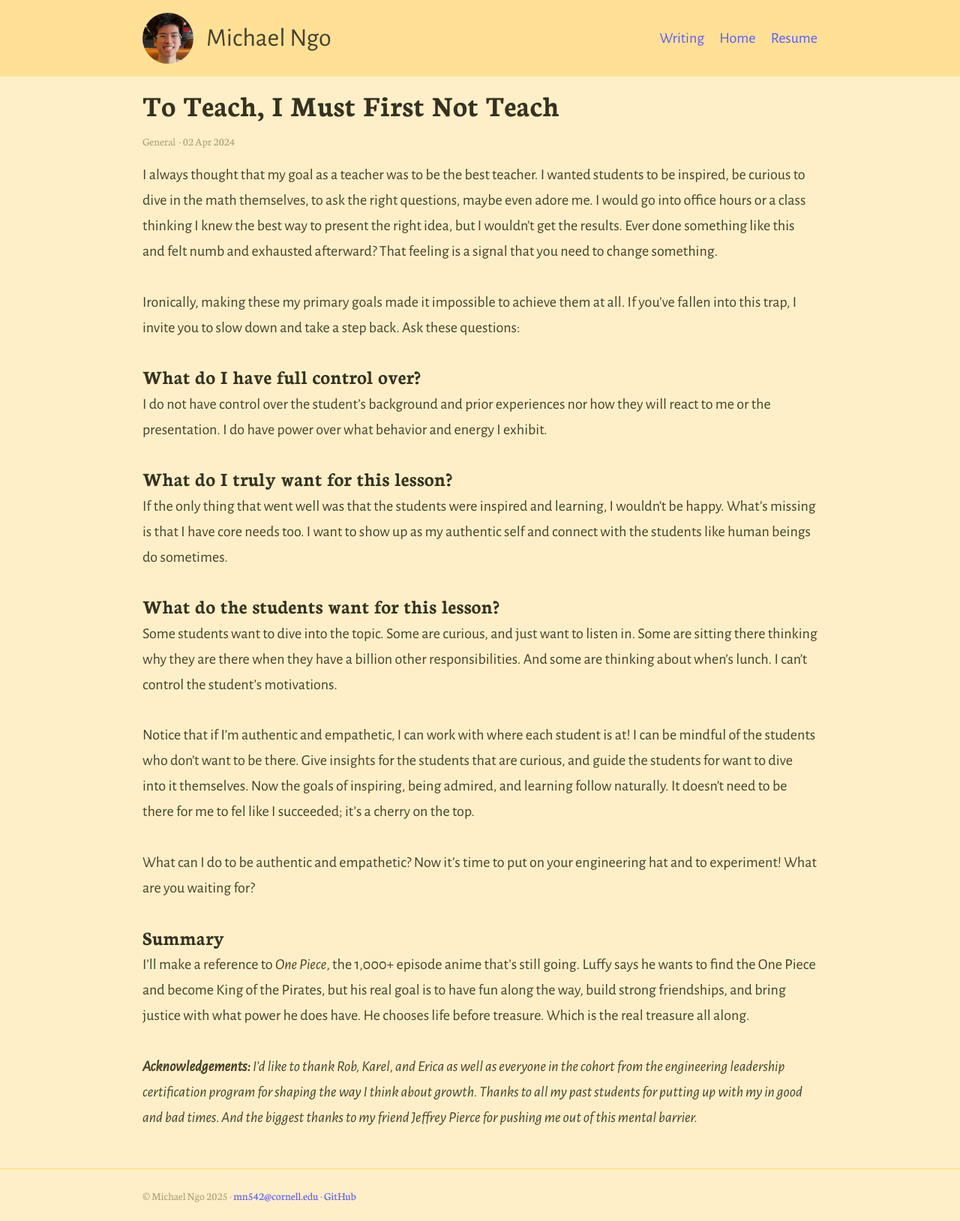
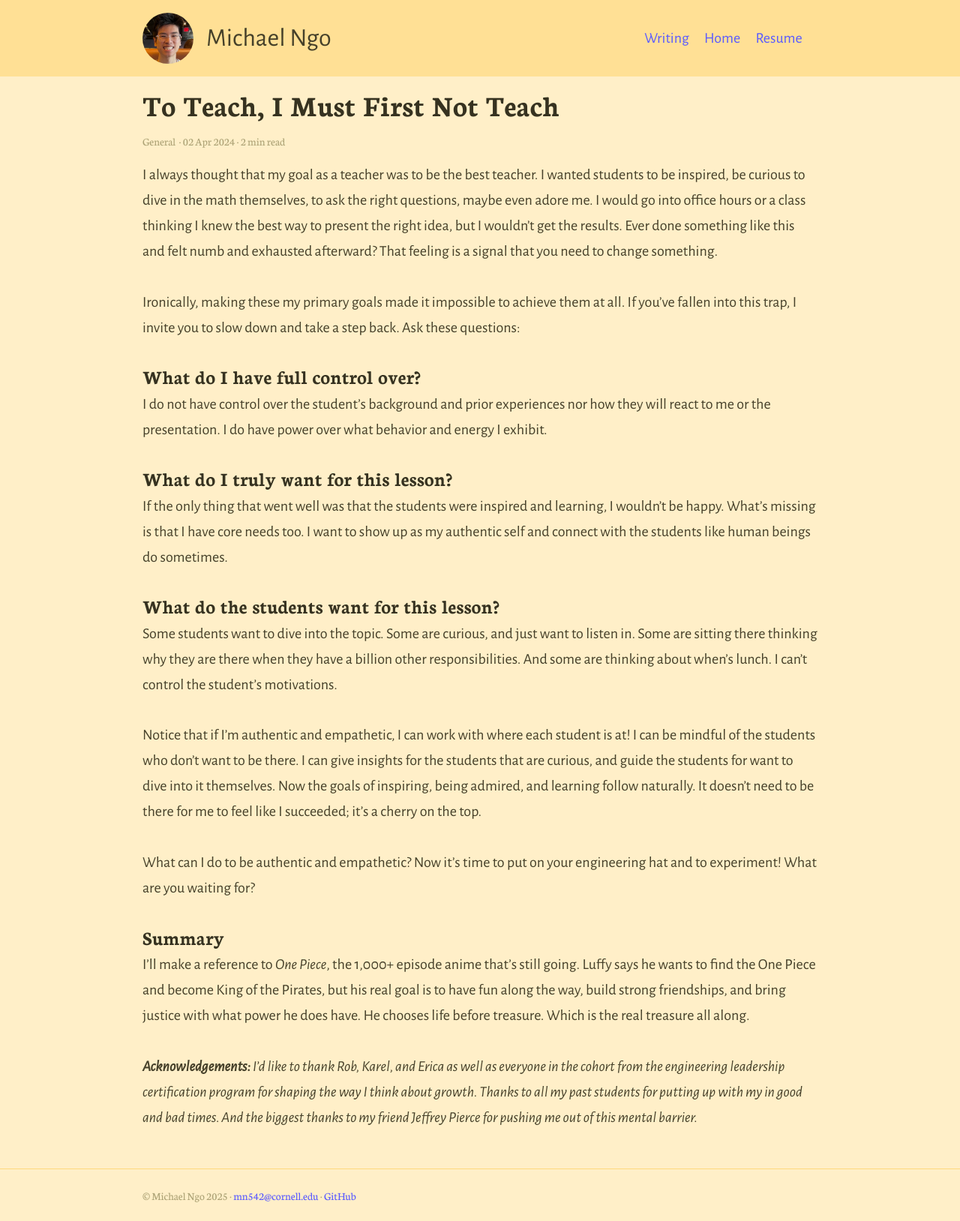
Before and after one commit to Mikonooooo/mikonooooo.github.io, a Jekyll site: the page built from _posts/2024-04-02-ta.md, in a window 1280 px wide. Shown: the whole page at 75% size. Built offline with Jekyll 4.4.1, drawn with Linux system fonts in a browser that asks for light colours; our own code applies the rules of GitHub Pages for plain Markdown files; comment, search, counter and statistics services are not loaded.

Commit message:
add read time, fix typo, draft ml article

```diff
--- a/_includes/post-meta.html
+++ b/_includes/post-meta.html
@@ -10,6 +10,13 @@
   {% endcapture %}
 {% endif %}
 
+{% assign words = page.content | number_of_words %}
+{% if words < 360 %}
+  {% assign reading_time = '1 min read' %}
+{% else %}
+  {% assign reading_time = words | divided_by:180 | append: ' min read' %}
+{% endif %}
+
 <small class="small  post-meta">
-  {{ categories | append: "&nbsp;&middot;&nbsp;" }}<time datetime="{{ page.date | date_to_xmlschema }}" class="time">{{ page.date | date_to_string }}</time>
+  {{ categories | append: "&nbsp;&middot;&nbsp;" }}<time datetime="{{ page.date | date_to_xmlschema }}" class="time">{{ page.date | date_to_string }}</time>{{ "&nbsp;&middot;&nbsp;" | append: reading_time }}
 </small>
--- a/_posts/2024-04-02-ta.md
+++ b/_posts/2024-04-02-ta.md
@@ -3,7 +3,7 @@
 category: General
 ---
 
-I always thought that my goal as a teacher was to be the best teacher. I wanted students to be inspired, be curious to dive in the math themselves, to ask the right questions, maybe even adore me. I would go into office hours or a class thinking I knew the best way to present the right idea, but I wouldn't get the results. Ever done something like this and felt numb and exhausted afterward? That feeling is a signal that you need to change something.
+I always thought that my goal as a teacher was to be the best teacher. I wanted students to be inspired, be curious to dive in the math themselves, to ask the right questions, maybe even adore me. <!-- more --> I would go into office hours or a class thinking I knew the best way to present the right idea, but I wouldn't get the results. Ever done something like this and felt numb and exhausted afterward? That feeling is a signal that you need to change something.
 
 Ironically, making these my primary goals made it impossible to achieve them at all. If you've fallen into this trap, I invite you to slow down and take a step back. Ask these questions:
 
@@ -19,7 +19,7 @@
 
 Some students want to dive into the topic. Some are curious, and just want to listen in. Some are sitting there thinking why they are there when they have a billion other responsibilities. And some are thinking about when's lunch. I can't control the student's motivations.
 
-Notice that if I'm authentic and empathetic, I can work with where each student is at! I can be mindful of the students who don't want to be there. Give insights for the students that are curious, and guide the students for want to dive into it themselves. Now the goals of inspiring, being admired, and learning follow naturally. It doesn't need to be there for me to fel like I succeeded; it's a cherry on the top.
+Notice that if I'm authentic and empathetic, I can work with where each student is at! I can be mindful of the students who don't want to be there. I can give insights for the students that are curious, and guide the students for want to dive into it themselves. Now the goals of inspiring, being admired, and learning follow naturally. It doesn't need to be there for me to feel like I succeeded; it's a cherry on the top.
 
 What can I do to be authentic and empathetic? Now it's time to put on your engineering hat and to experiment! What are you waiting for?
 
--- a/assets/styles.scss
+++ b/assets/styles.scss
@@ -65,3 +65,39 @@
   margin-top: 0 !important;
   margin-bottom: 0.4em !important; /* adjust this value as needed */
 }
+
+table {
+  width: auto !important;
+  margin: auto; /* Top: 1em | Left/Right: auto | Bottom: 2em */
+  margin-bottom: 1em !important;
+  border: 1px solid #000;
+  border-collapse: collapse;
+}
+table th, table td {
+  border: 1px solid #000;
+  padding: 8px;
+}
+
+.dropdown {
+  border: 1px solid #000000;
+  border-radius: 4px;
+  padding: 0.5rem;
+  margin: 1rem 0;
+  background-color: darken(#ffefc8, 5%);
+}
+
+.dropdown__summary {
+  cursor: pointer;
+  font-weight: 600;
+  list-style: none; /* Removes default arrow in some browsers */
+}
+
+.dropdown__summary::-webkit-details-marker {
+  display: none; /* Hides default arrow in Chrome/Safari */
+}
+
+.dropdown__content {
+  padding: 0.5rem 0;
+  margin-top: 0.5rem;
+  border-top: 1px dashed #000000;
+}
```
Also changed, not shown: _posts/2024-04-05-ml.md (added, +153 -0 lines), _posts/ml.md (deleted, +0 -32 lines), resume.md (+2 -2 lines), coursework.md (added).
